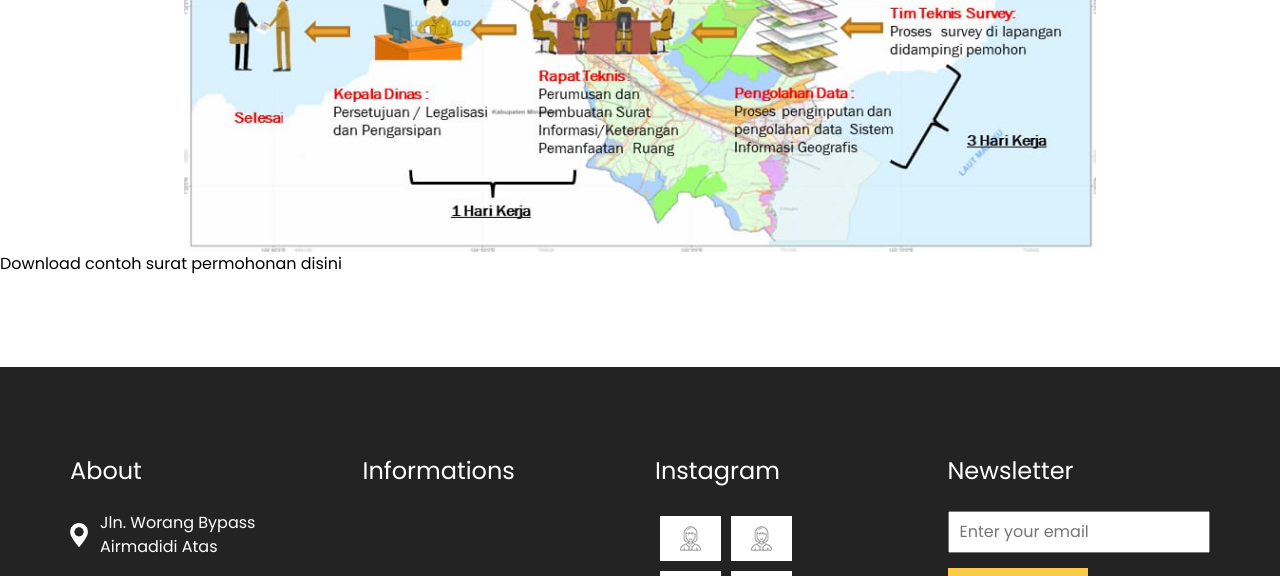
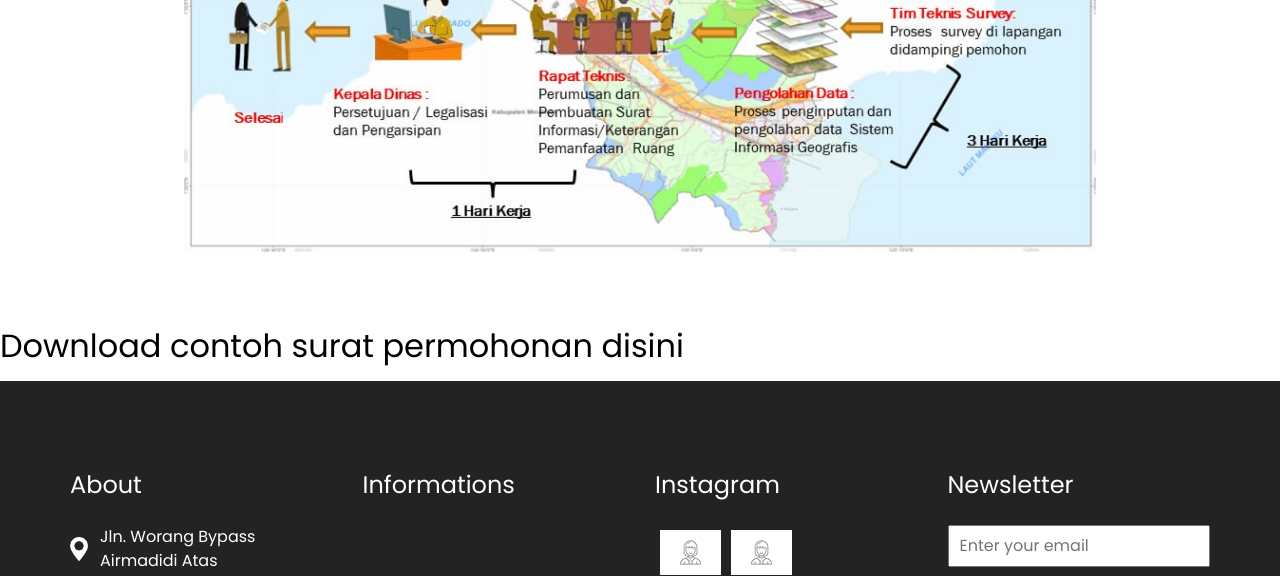
Before and after one commit to puprminut/sipetarungminut, a plain HTML site: page index.html in a window 1280 px wide. Shown: the part 3111-3687 px from the top of the page. Drawn offline with nearby package versions, Linux system fonts and the light colour scheme.

Commit message:
Update index.html

```diff
--- a/index.html
+++ b/index.html
@@ -264,10 +264,9 @@
         <img src="images/map-img.jpeg" alt="">
       </div>
     </div>
-     <p>Download contoh surat permohonan disini</p>
   </section>
-
-
+      <h2><p>Download contoh surat permohonan disini</p>
+      </h2>
   <!-- end contact section -->
 
   <!-- info section -->
```
